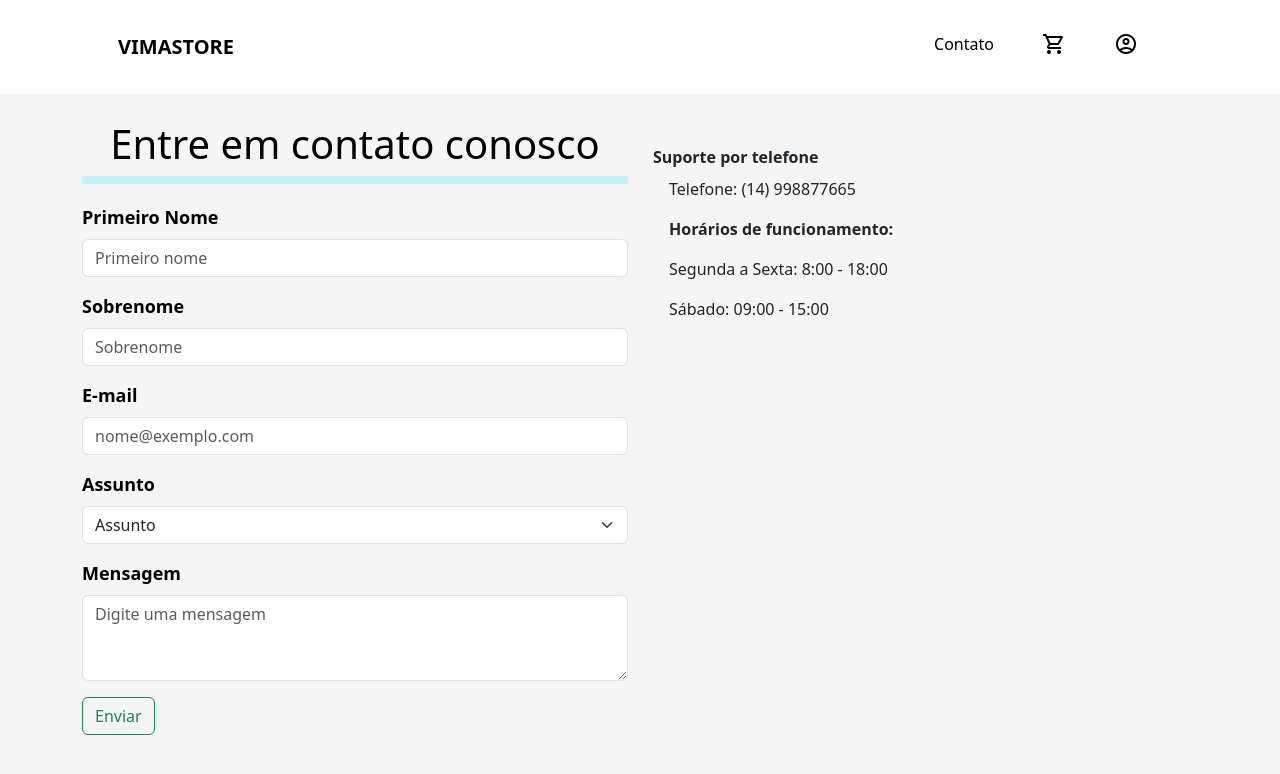
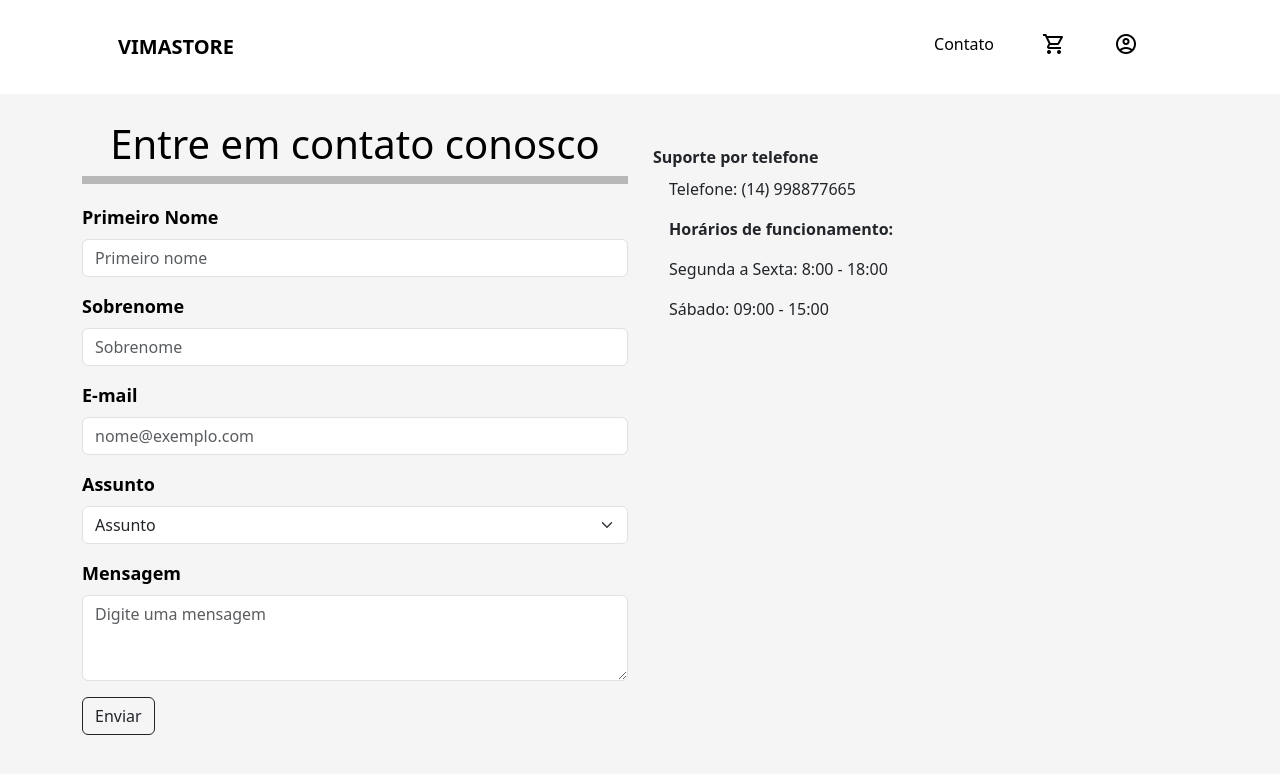
Before and after one commit to MatheusJr014/FrontEnd-Vima, a Vue app: page /contact in a window 1280 px wide. Shown: the top 774 px of the page. Built offline with nearby package versions, Linux system fonts and the light colour scheme; no server answers.

Commit message:
Mudança no carrinho

```diff
--- a/src/components/CarrinhodeComprasComponent.vue
+++ b/src/components/CarrinhodeComprasComponent.vue
@@ -16,7 +16,6 @@
           <tbody>
             <tr v-for="item in carrinho" :key="item.id">
               <td class="product-details">
-                <img :src="item.imagemURL" class="product-img" alt="image">
                 <div class="product-info">
                   <p>{{ item.product }}</p>
                 </div>
@@ -38,7 +37,7 @@
         </table>
         <div class="checkout-actions">
           <button class="continue-btn">
-            <RouterLink class="nav-link" to="/">Continuar comprando</RouterLink></button>
+            <RouterLink class="nav-link" style="bg-dark" to="/">Continuar comprando</RouterLink></button>
           <button class="checkout-btn">Finalizar Pedido</button>
         </div>
       </section>
@@ -166,6 +165,16 @@ export default {
 
 <style scoped>
 
+.remove {
+    position: relative;
+    border-bottom: 2px solid transparent;
+    transition: border-color 0.3s;
+}
+
+.remove:hover,
+.remove.active {
+    border-bottom: 2px solid #050505;
+}
 
 .nav-link {
     position: relative;
--- a/src/components/ContactComponent.vue
+++ b/src/components/ContactComponent.vue
@@ -40,7 +40,7 @@
               <textarea v-model="userData.description" class="form-control" placeholder="Digite uma mensagem" id="exampleFormControlTextarea1" rows="3"></textarea>
               <div v-if="errors.description" class="text-danger">{{ errors.description }}</div>
             </div>
-            <button type="submit" class="btn btn-outline-success">Enviar</button>
+            <button type="submit" class="btn btn-outline-dark">Enviar</button>
           </form>
         </div>
         <div class="col-md-6">
@@ -187,4 +187,10 @@ li.list-group-item {
 .list-group-item {
   background-color: #f5f5f5 !important;
 }
+
+.line-title {
+    border-top: 8px solid #000000;
+    margin-bottom: 20px;
+    margin-top: 0px;
+}
 </style>
```
